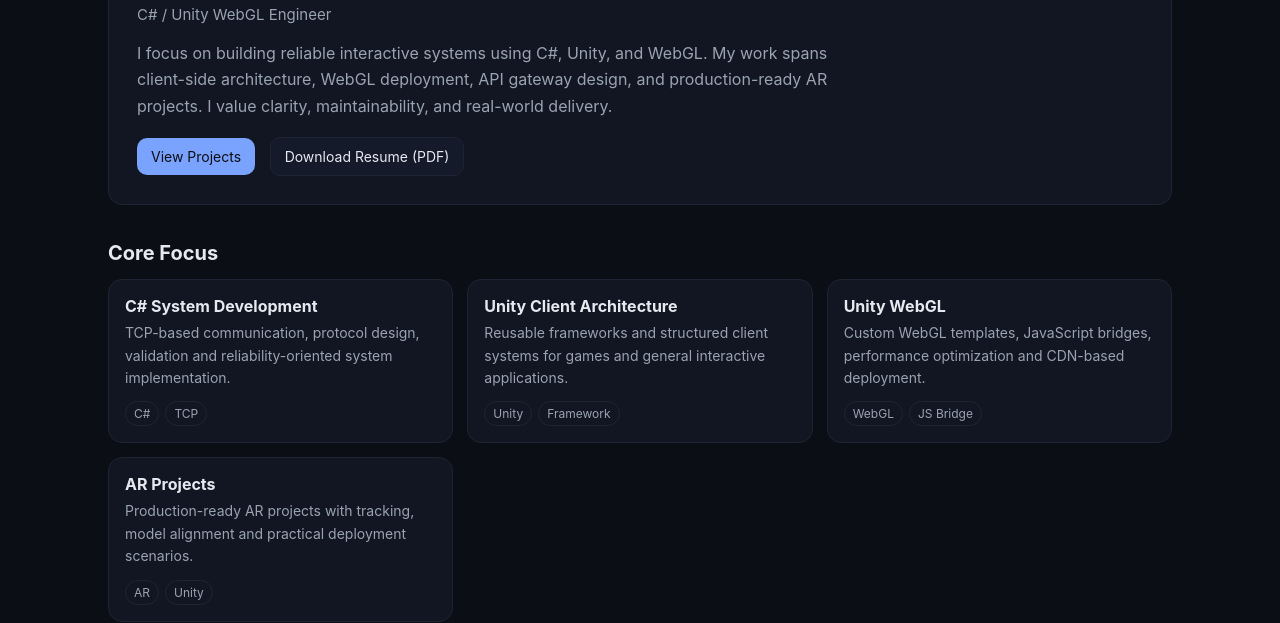
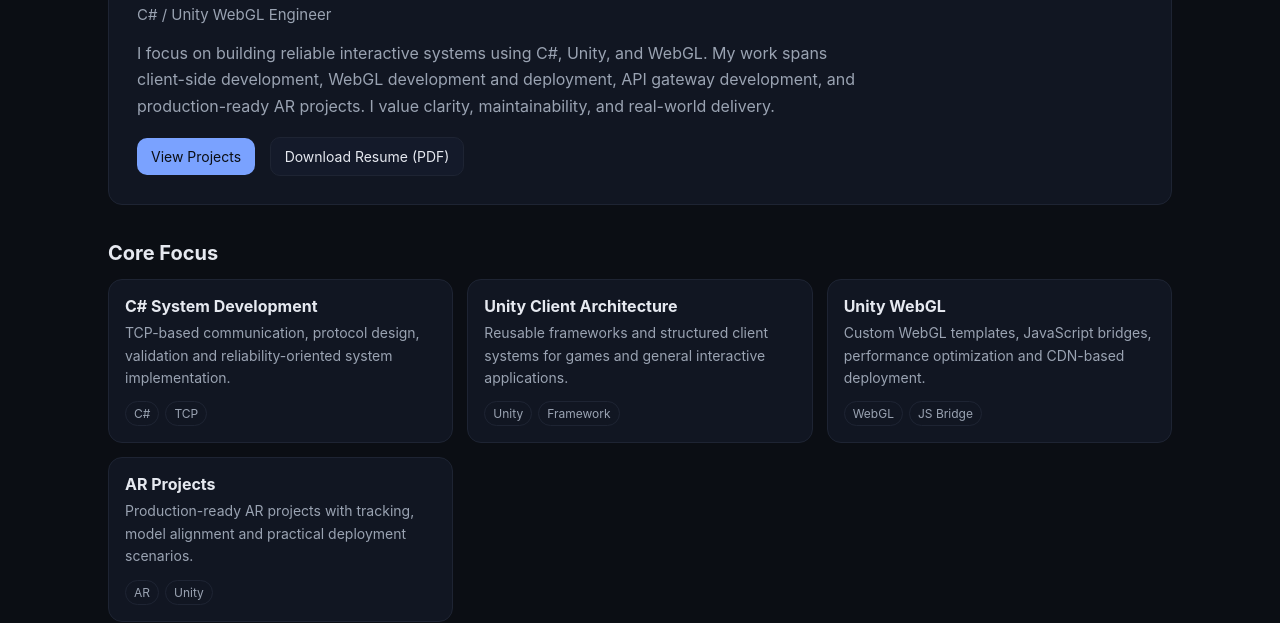
Before and after one commit to mzlwebgl/mzlwebgl.github.io, a plain HTML site: page index.html in a window 1280 px wide. Shown: the part 177-800 px from the top of the page. Drawn offline with Linux system fonts and the light colour scheme.

Commit message:
Update index.html

```diff
--- a/index.html
+++ b/index.html
@@ -175,8 +175,8 @@ footer{
   <div class="role">C# / Unity WebGL Engineer</div>
   <p>
     I focus on building reliable interactive systems using C#, Unity, and WebGL.
-    My work spans client-side architecture, WebGL deployment, API gateway design,
-    and production-ready AR projects. I value clarity, maintainability, and real-world delivery.
+My work spans client-side development, WebGL development and deployment, API gateway development, and production-ready AR projects.
+I value clarity, maintainability, and real-world delivery.
   </p>
   <div class="actions">
     <a class="btn primary" href="#projects">View Projects</a>
```
